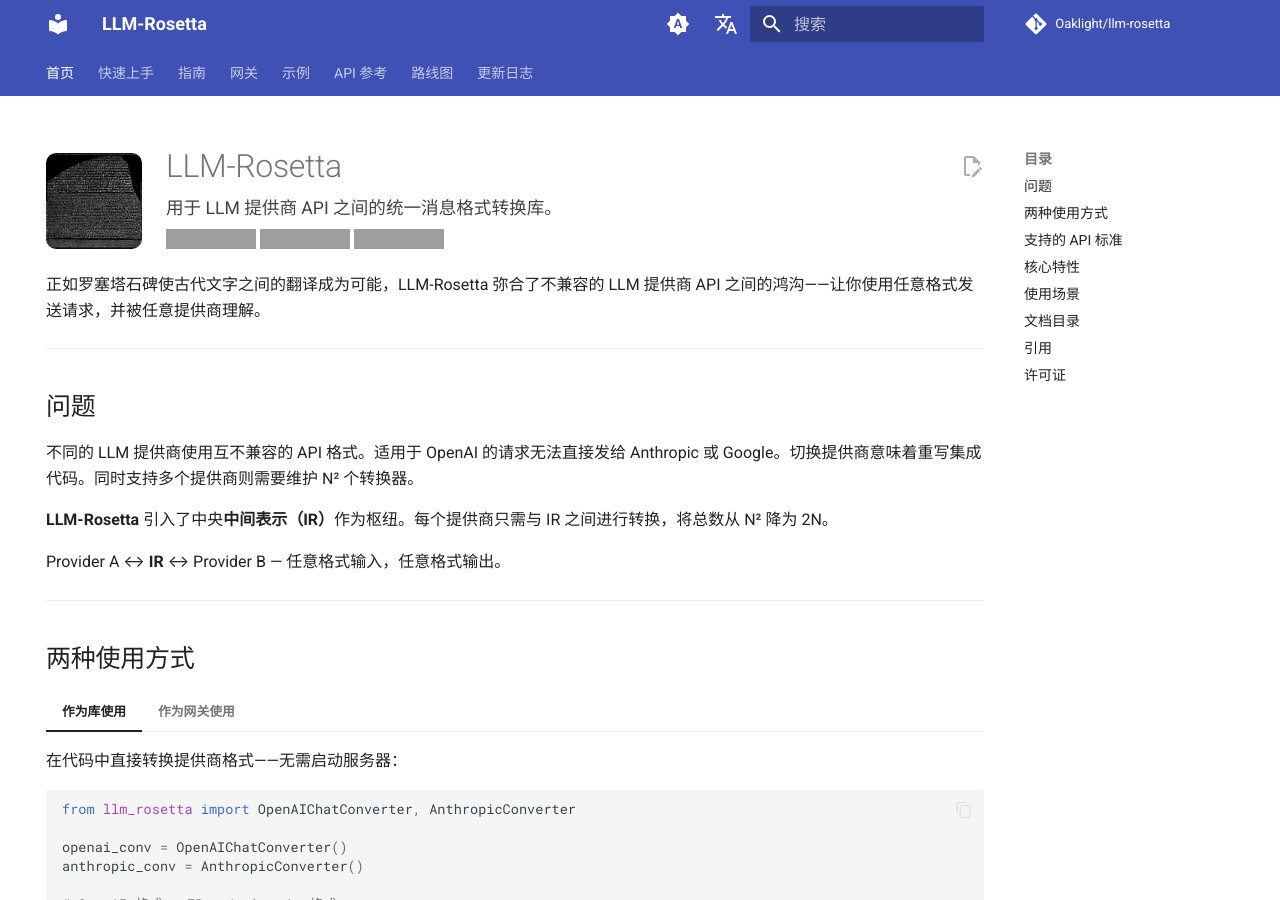
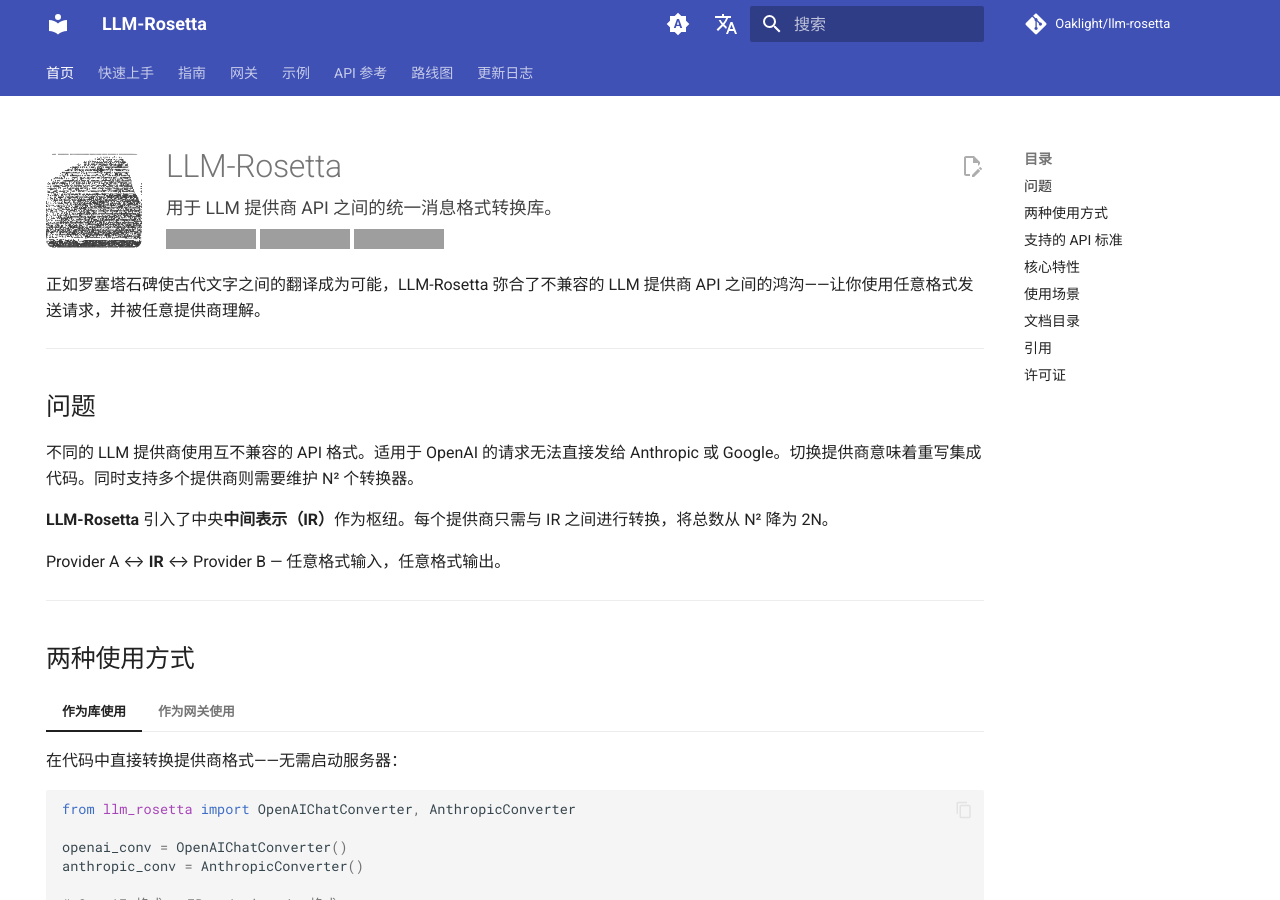
Before and after one commit to Oaklight/llm-rosetta, an MkDocs documentation site: the page built from docs/index.md, in a window 1280 px wide and 900 px high. Built offline with MkDocs 1.6.1 and Material for MkDocs 9.7.7, drawn with Linux system fonts in a browser that asks for light colours; comment, search, counter and statistics services are not loaded; grey boxes are pictures that could not be loaded.

Commit message:
docs: 罗塞塔石碑图标改用透明背景 PNG

```diff
--- a/docs/index.md
+++ b/docs/index.md
@@ -6,7 +6,7 @@
 ---
 
 <div style="display: flex; align-items: center; gap: 1.5em; margin-bottom: 0.5em;">
-  <img src="images/rosetta_stone.jpg" alt="Rosetta Stone" style="width: 96px; border-radius: 10px; flex-shrink: 0;">
+  <img src="images/rosetta_stone.png" alt="Rosetta Stone" style="width: 96px; border-radius: 10px; flex-shrink: 0;">
   <div>
     <h1 style="margin: 0 0 0.2em 0;">LLM-Rosetta</h1>
     <p style="margin: 0; font-size: 1.1em; opacity: 0.85;">用于 LLM 提供商 API 之间的统一消息格式转换库。</p>
```
Also changed, not shown: docs/images/rosetta_stone.jpg (deleted), docs/images/rosetta_stone.png (added).
